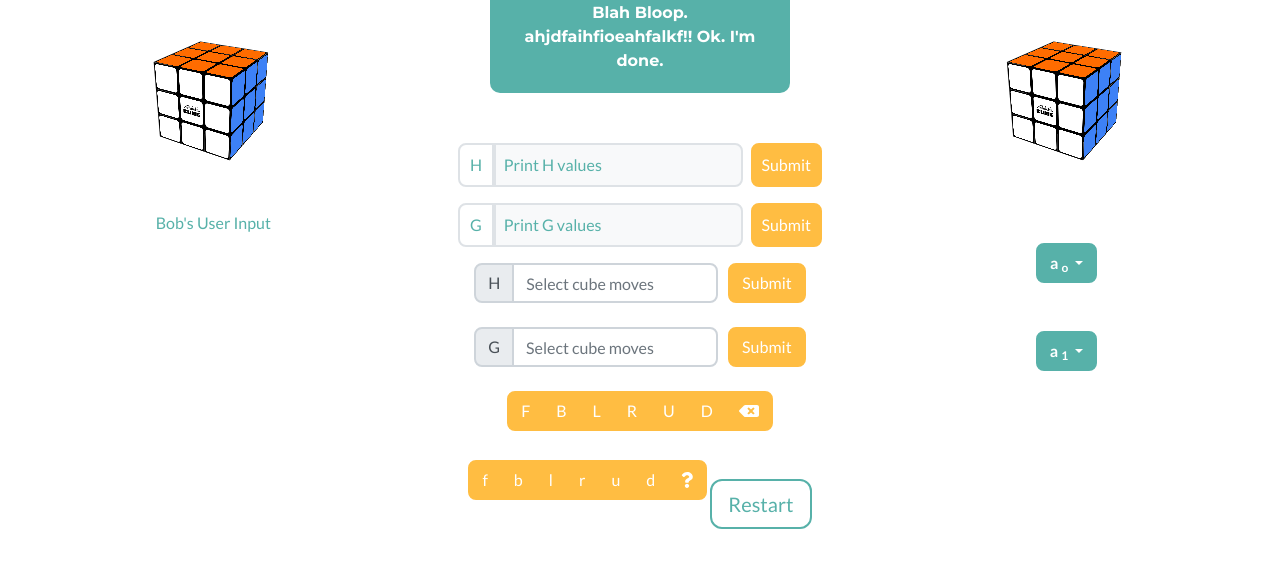
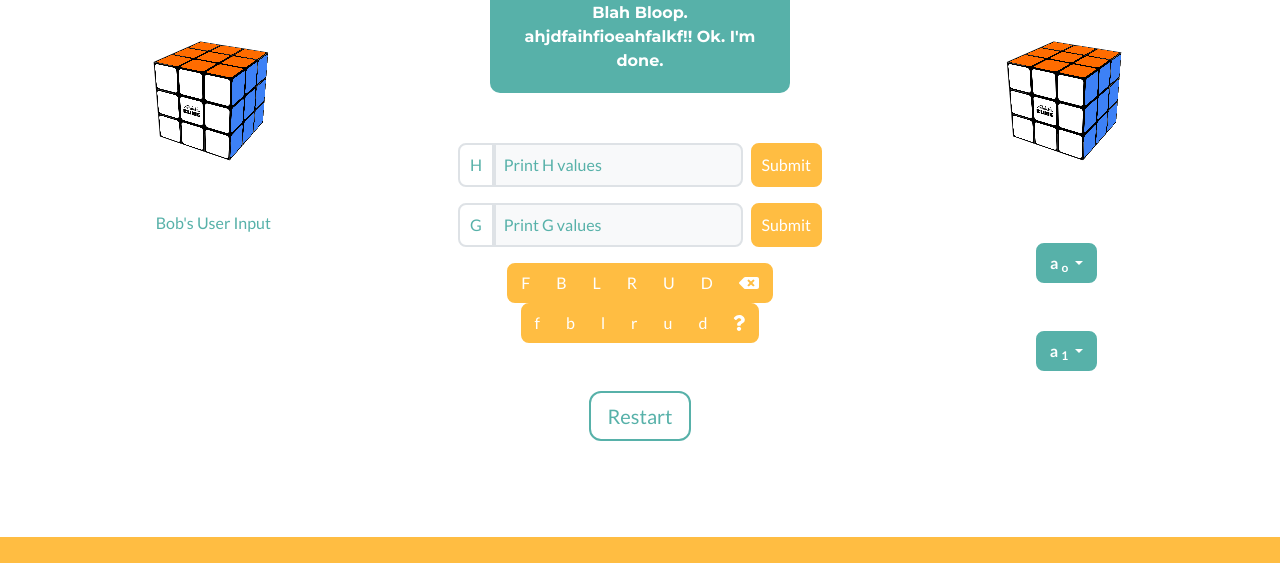
Before and after one commit to zgilchrist/CPSC-329-Unessay, a website: page website/startbootstrap-freelancer-master/dist/rubie-cubeman.html in a window 1280 px wide. Shown: the part 237-800 px from the top of the page. Drawn offline with nearby package versions, Linux system fonts and the light colour scheme.

Commit message:
Update rubie-cubeman.html

```diff
--- a/website/startbootstrap-freelancer-master/dist/rubie-cubeman.html
+++ b/website/startbootstrap-freelancer-master/dist/rubie-cubeman.html
@@ -7,7 +7,7 @@
         <meta name="author" content="" />
         <title>Freelancer - Start Bootstrap Theme</title>
         <!-- Favicon-->
-        <link rel="icon" type="image/x-icon" href="assets/img/favicon.png" />        <!-- Font Awesome icons (free version)-->
+        <link rel="icon" type="image/x-icon" href="assets/img/favicon.png" />       <!-- Font Awesome icons (free version)-->
         <script src="https://use.fontawesome.com/releases/v5.15.1/js/all.js" crossorigin="anonymous"></script>
         <!-- Google fonts-->
         <link href="https://fonts.googleapis.com/css?family=Montserrat:400,700" rel="stylesheet" type="text/css" />
@@ -108,7 +108,7 @@
                             </div>
 
                         <!-- H Input Field -->
-                        <form>
+                        <!--<form>
                             <div class="form-row justify-content-center">
                                 <div class="form-group col-auto">
                                     <label class="sr-only" for="inlineFormInputGroup">H Sequence</label>
@@ -122,10 +122,10 @@
                                   <div class="form-group col-auto">
                                     <button type="button" class="btn btn-primary mb-2" id="submitH">Submit</button>
                                   </div>
-                                </div>
+                                </div>-->
 
                         <!-- G Input Field -->
-                            <div class="form-row justify-content-center">
+                           <!-- <div class="form-row justify-content-center">
                               <div class="form-group col-auto">
                                 <label class="sr-only" for="inlineFormInputGroup">G Sequence</label>
                                 <div class="input-group mb-2">
@@ -139,10 +139,11 @@
                                 <button type="button" class="btn btn-primary mb-2" id="submitG">Submit</button>
                               </div>
                             </div>
-                          </form>
+                          </form>-->
 
                         <!--  Input Buttons -->
                         <!-- Clockwise Rotations -->
+                        <div class="row justify-content-center">
                         <div class="btn-group justify-content-center" role="group" aria-label="First group">
                             <button type="button" class="btn btn-primary" id="Button0" onclick="cubeinput('F')">F</button>
                             <!-- <button type="button" class="btn btn-primary" id="Button1">S</button> -->
@@ -155,8 +156,10 @@
                             <button type="button" class="btn btn-primary" id="Button5" onclick="cubeinput('D')">D</button>
                             <button type="button" class="btn btn-primary"><i class="fas fa-backspace"></i></button>
                           </div>
+                        </div>
 
                         <!-- Counter-Clockwise Rotations -->
+                        <div class="row justify-content-center">
                         <div class="btn-group justify-content-center" role="group" aria-label="First group">
                             <button type="button" class="btn btn-primary" id="Button6" onclick="cubeinput('f')">f</button>
                             <!-- <button type="button" class="btn btn-primary" id="Button10">s</button> -->
@@ -169,6 +172,7 @@
                             <button type="button" class="btn btn-primary" id="Button11" onclick="cubeinput('d')">d</button>
                             <button type="button" class="btn btn-primary font-weight-bold" data-toggle="modal" data-target="#exampleModal"><i class="fas fa-question"></i></button>
                           </div>
+                        </div>
 
                           <!-- Cube Move Instructions -->
                             <div class="modal fade" id="exampleModal" tabindex="-1" aria-labelledby="exampleModalLabel" aria-hidden="true">
@@ -185,7 +189,6 @@
                                     </div>
                                     <div class="modal-footer">
                                     <button type="button" class="btn btn-secondary" data-dismiss="modal">Close</button>
-                                    <button type="button" class="btn btn-primary">Save changes</button>
                                     </div>
                                 </div>
                                 </div>
@@ -193,8 +196,11 @@
 
 
                         <!--  Reset Button -->
+
+                        <div class="row justify-content-center">
                         <div class="btn-group justify-content-center">
                         <button type="button" class="btn btn-outline-secondary btn-lg mt-5">Restart</button>
+                        </div>
                         </div>
 
                     </div>
@@ -213,16 +219,19 @@
                         </div>
 
                         <!--  Alice's (User) A0 & A1 Input -->
-                        <!-- <div class="btn-group justify-content-center" role="group" aria-label="First group">
-                            <button type="button" class="btn btn-primary" id="num1a0" onclick="seta0(1)">1</button>
-                            <button type="button" class="btn btn-primary" id="num2a0" onclick="seta0(2)">2</button>
-                            <button type="button" class="btn btn-primary" id="num3a0" onclick="seta0(3)">3</button>
-                            <button type="button" class="btn btn-primary" id="num4a0" onclick="seta0(4)">4</button>
-                            <button type="button" class="btn btn-primary" id="num5a0" onclick="seta0(5)">5</button>
-                            <button type="button" class="btn btn-primary" id="num6a0" onclick="seta0(6)">6</button>
-                            <button type="button" class="btn btn-primary" id="num7a0" onclick="seta0(7)">7</button>
-                            <button type="button" class="btn btn-primary" id="num8a0" onclick="seta0(8)">8</button>
-                            <button type="button" class="btn btn-primary" id="num9a0" onclick="seta0(9)">9</button>
+
+                        <!-- **Delara's number buttons**-->
+
+                        <!--<div class="btn-group justify-content-center" role="group" aria-label="First group">
+                            <button type="button" class="btn btn-primary" id="num1a0">1</button>
+                            <button type="button" class="btn btn-primary" id="num2a0">2</button>
+                            <button type="button" class="btn btn-primary" id="num3a0">3</button>
+                            <button type="button" class="btn btn-primary" id="num4a0">4</button>
+                            <button type="button" class="btn btn-primary" id="num5a0">5</button>
+                            <button type="button" class="btn btn-primary" id="num6a0">6</button>
+                            <button type="button" class="btn btn-primary" id="num7a0">7</button>
+                            <button type="button" class="btn btn-primary" id="num8a0">8</button>
+                            <button type="button" class="btn btn-primary" id="num9a0">9</button>
                           </div>
 
                           <div class="btn-group justify-content-center" role="group" aria-label="First group">
```
